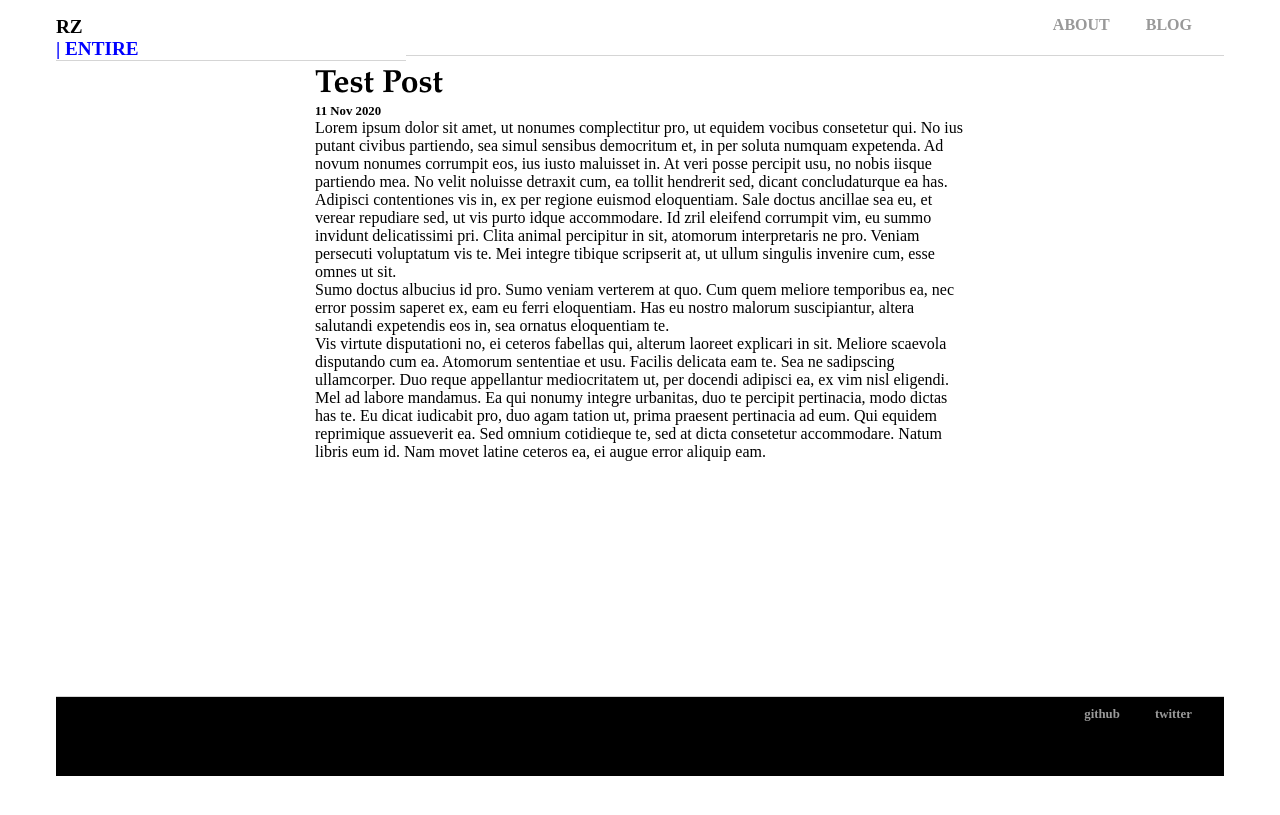
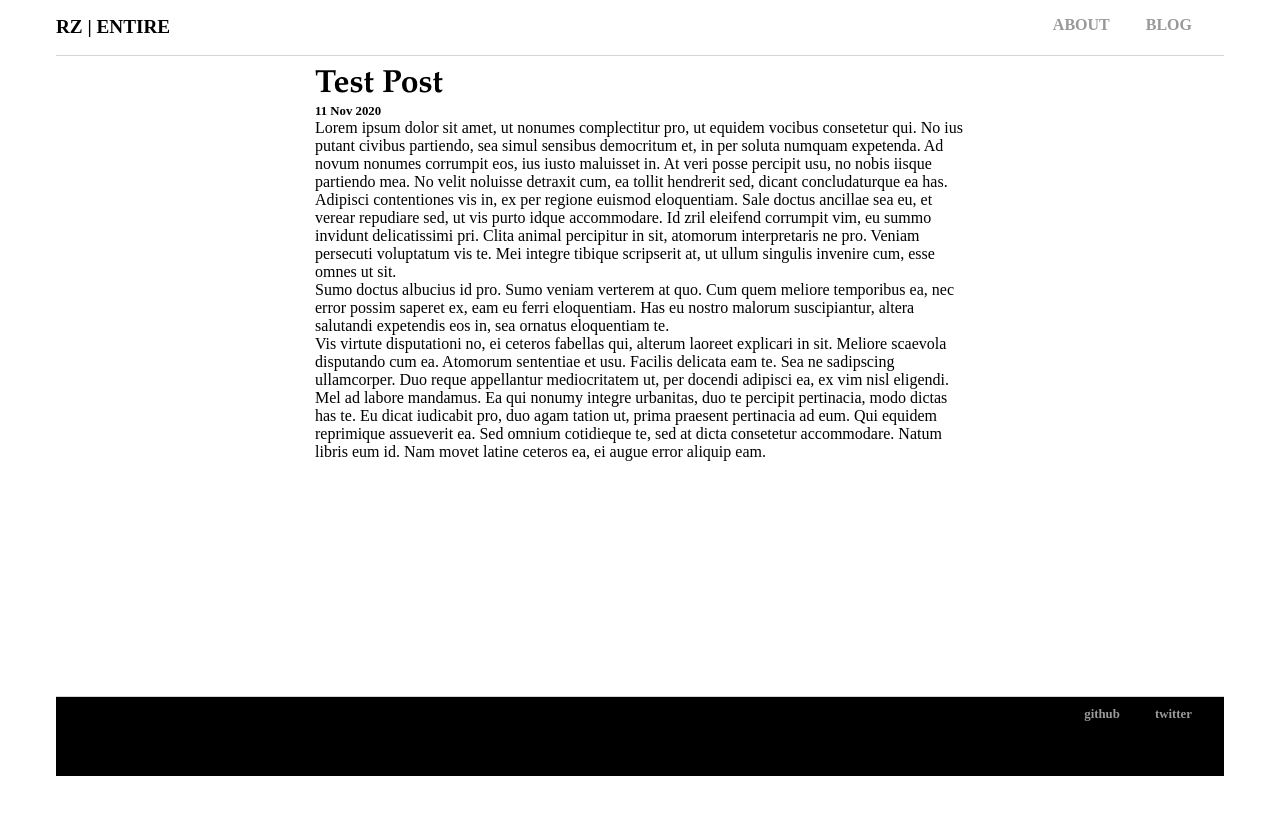
Before and after one commit to rnfitriansyah/rnfitriansyah.github.io, a Jekyll site: the page built from _posts/2020-11-11-Test-Post.md, in a window 1280 px wide. Shown: the top 815 px of the page. Built offline with Jekyll 4.4.1, drawn with Linux system fonts in a browser that asks for light colours; our own code applies the rules of GitHub Pages for plain Markdown files.

Commit message:
Update responsive.html

```diff
--- a/_layouts/responsive.html
+++ b/_layouts/responsive.html
@@ -10,8 +10,7 @@
 			<div id="container">
 				<div class="row">
 					<div class="column left">
-						<nav><h1 style="font-size: 1.2em; color: black;text-align: left;">RZ</h1>
-						<h1 style="font-size: 1.2em; color: blue;text-align: left;">| ENTIRE</h1>
+						<nav><h1 style="font-size: 1.2em; color: black;text-align: left;">RZ | ENTIRE</h1>
 						</nav>
 					</div>
 					<div class="column right">
```
